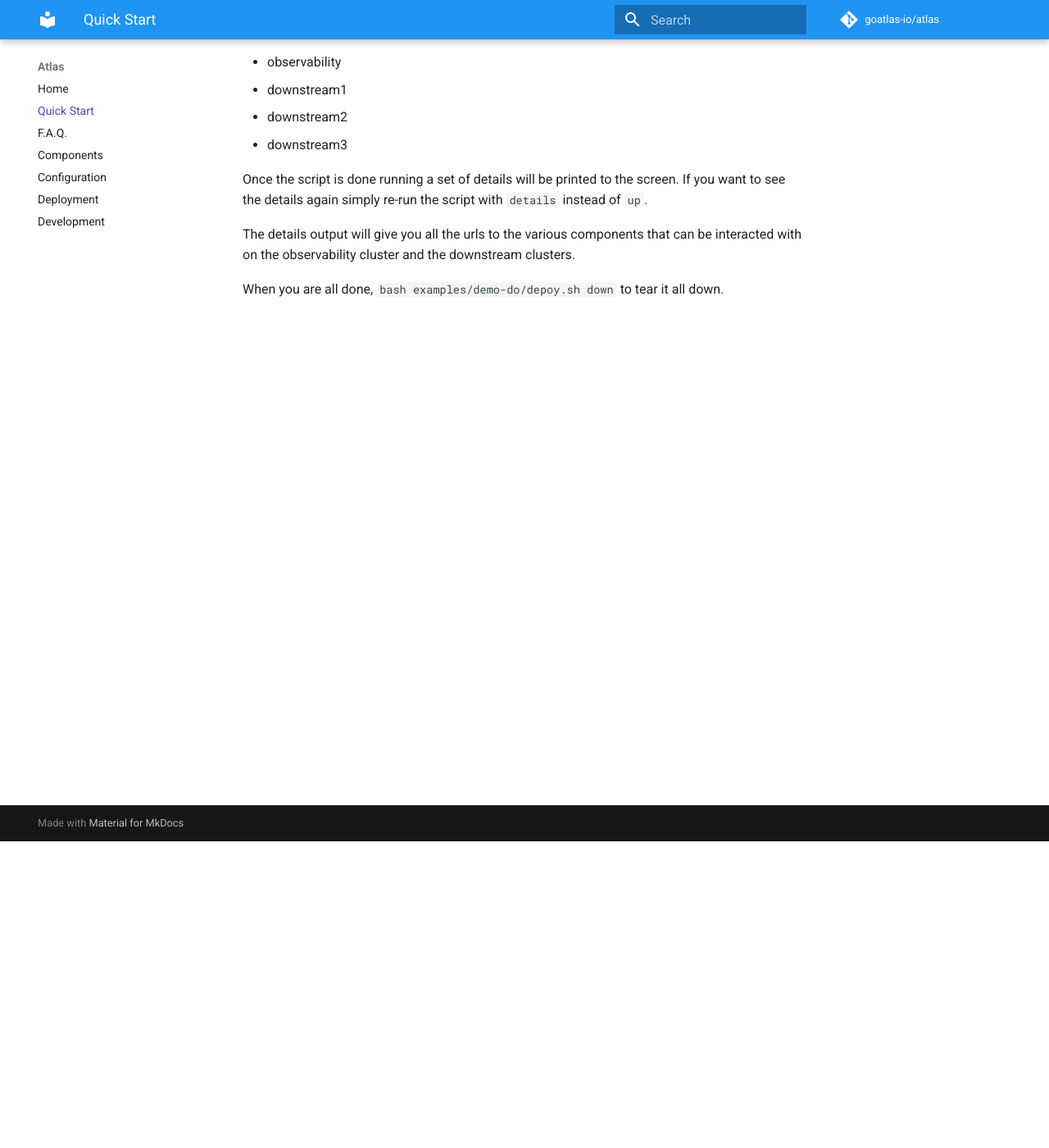
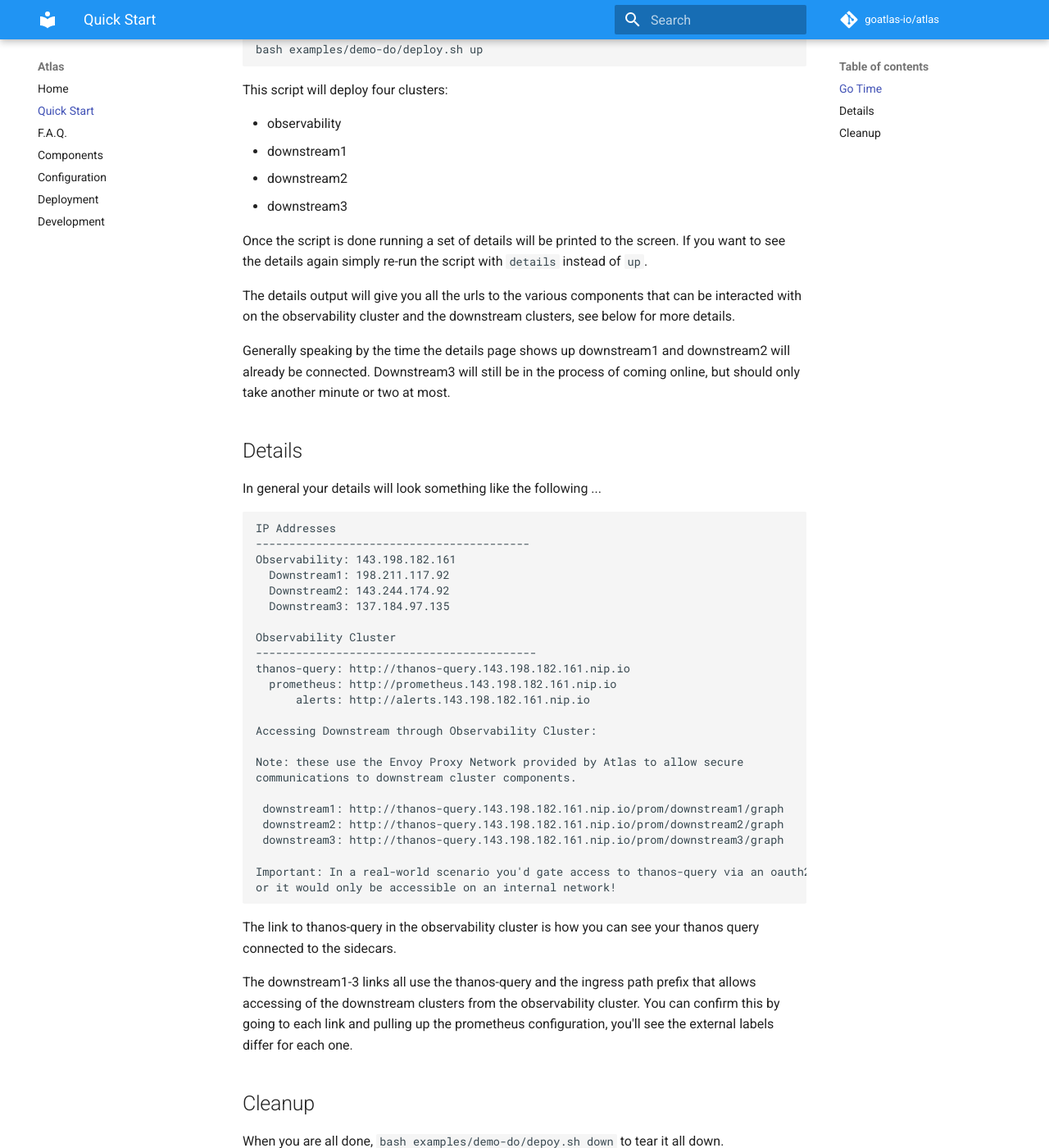
Before and after one commit to goatlas-io/atlas, an MkDocs documentation site: the page built from docs/quick-start.md, in a window 1280 px wide and 1400 px high, scrolled down 374 px. Shown: the whole window at 82% size. Built offline with MkDocs 1.6.1 and Material for MkDocs 9.7.7, drawn with Linux system fonts in a browser that asks for light colours; comment, search, counter and statistics services are not loaded.

````diff
--- a/docs/quick-start.md
+++ b/docs/quick-start.md
@@ -3,6 +3,8 @@
 The easiest way to get started is to take the [deploy script](examples/demo-do/deploy.sh) for a spin. It requires a Digital Ocean account.
 
 To use this script you'll need a Digital Ocean API token. Once you have acquired the token, simply export `DIGITALOCEAN_ACCESS_TOKEN` to your shell and then from the root of the Atlas project run the following ...
+
+## Go Time
 
 ```bash
 bash examples/demo-do/deploy.sh up
@@ -17,6 +19,45 @@ This script will deploy four clusters:
 
 Once the script is done running a set of details will be printed to the screen. If you want to see the details again simply re-run the script with `details` instead of `up`.
 
-The details output will give you all the urls to the various components that can be interacted with on the observability cluster and the downstream clusters.
+The details output will give you all the urls to the various components that can be interacted with on the observability cluster and the downstream clusters, see below for more details.
+
+Generally speaking by the time the details page shows up downstream1 and downstream2 will already be connected. Downstream3 will still be in the process of coming online, but should only take another minute or two at most.
+
+## Details
+
+In general your details will look something like the following ...
+
+```text
+IP Addresses
+-----------------------------------------
+Observability: 143.198.182.161
+  Downstream1: 198.211.117.92
+  Downstream2: 143.244.174.92
+  Downstream3: 137.184.97.135
+
+Observability Cluster
+------------------------------------------
+thanos-query: http://thanos-query.143.198.182.161.nip.io
+  prometheus: http://prometheus.143.198.182.161.nip.io
+      alerts: http://alerts.143.198.182.161.nip.io
+
+Accessing Downstream through Observability Cluster:
+
+Note: these use the Envoy Proxy Network provided by Atlas to allow secure
+communications to downstream cluster components.
+
+ downstream1: http://thanos-query.143.198.182.161.nip.io/prom/downstream1/graph
+ downstream2: http://thanos-query.143.198.182.161.nip.io/prom/downstream2/graph
+ downstream3: http://thanos-query.143.198.182.161.nip.io/prom/downstream3/graph
+
+Important: In a real-world scenario you'd gate access to thanos-query via an oauth2 proxy
+or it would only be accessible on an internal network!
+```
+
+The link to thanos-query in the observability cluster is how you can see your thanos query connected to the sidecars.
+
+The downstream1-3 links all use the thanos-query and the ingress path prefix that allows accessing of the downstream clusters from the observability cluster. You can confirm this by going to each link and pulling up the prometheus configuration, you'll see the external labels differ for each one.
+
+## Cleanup
 
 When you are all done, `bash examples/demo-do/depoy.sh down` to tear it all down.
````
Also changed, not shown: 2 other files.
